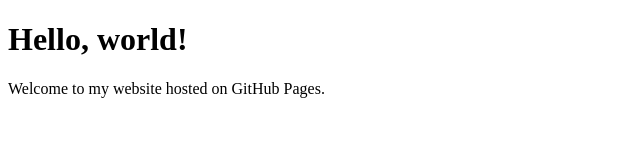
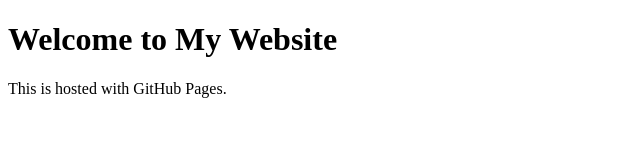
Before and after one commit to Makoy08/my-website, a plain HTML site: page index.html in a window 1280 px wide. Shown: the whole page, without its empty margins (0-640 px from the left). Drawn offline with Linux system fonts and the light colour scheme.

Commit message:
Update index.html

```diff
--- a/index.html
+++ b/index.html
@@ -1,10 +1,12 @@
 <!DOCTYPE html>
 <html>
 <head>
-  <title>My GitHub Website</title>
+  <title>Makoy's Website</title>
+  <meta charset="UTF-8">
+  <meta name="viewport" content="width=device-width, initial-scale=1.0">
 </head>
 <body>
-  <h1>Hello, world!</h1>
-  <p>Welcome to my website hosted on GitHub Pages.</p>
+  <h1>Welcome to My Website</h1>
+  <p>This is hosted with GitHub Pages.</p>
 </body>
 </html>
```
